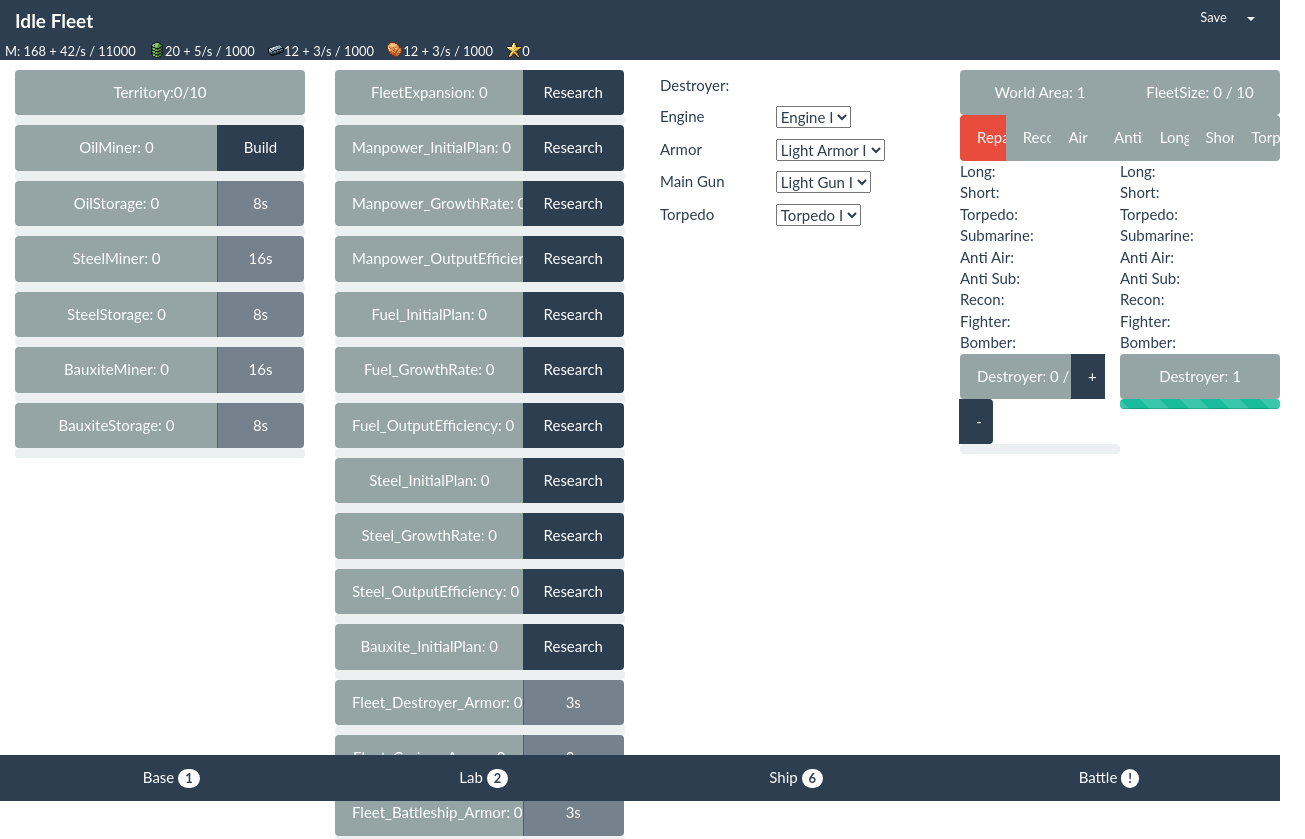
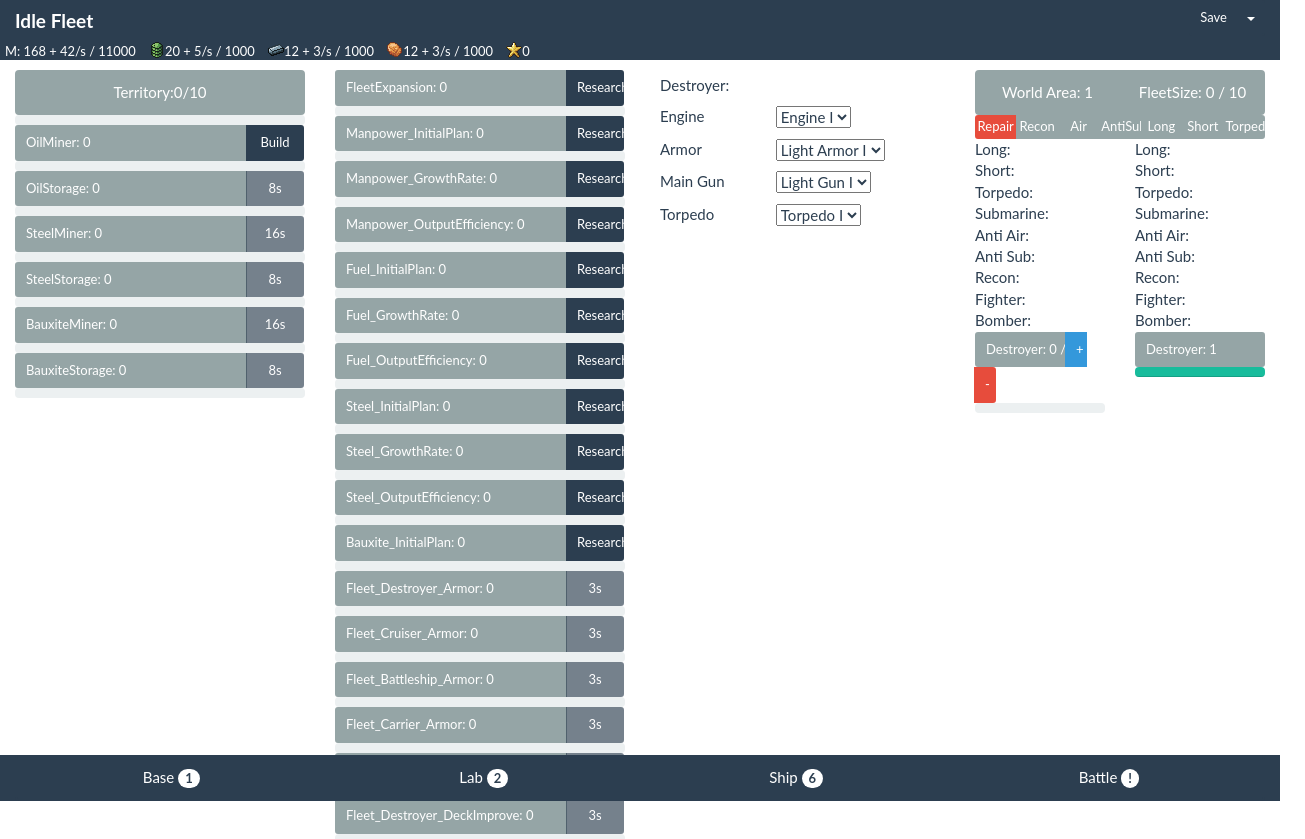
Before and after one commit to x5702/IdleBuilder, a website: page Game.html in a window 1280 px wide. Shown: the top 839 px of the page, 1305 px wide, since content can reach past the window. Drawn offline with Linux system fonts and the light colour scheme.

Commit message:
Adjust layout

```diff
--- a/Game.html
+++ b/Game.html
@@ -162,25 +162,25 @@
 				</div>
 
 				<div class="btn-group btn-group-justified" role="group" aria-label="...">
-					<div class="btn-group" role="group">
+					<div class="btn-group btn-group-xs" role="group">
   					<button class="btn btn-default" type="button" id="Phase0">Repair</button>
 	  			</div>
-	  			<div class="btn-group" role="group">
+	  			<div class="btn-group btn-group-xs" role="group">
 	  				<button class="btn btn-default" type="button" id="Phase1">Recon</button>
 	   			</div>
-	  			<div class="btn-group" role="group">
+	  			<div class="btn-group btn-group-xs" role="group">
 	  				<button class="btn btn-default" type="button" id="Phase2">Air</button>
 	   			</div>
-	  			<div class="btn-group" role="group">
+	  			<div class="btn-group btn-group-xs" role="group">
 	  				<button class="btn btn-default" type="button" id="Phase3">AntiSub</button>
 	  			</div>
-	  			<div class="btn-group" role="group">
+	  			<div class="btn-group btn-group-xs" role="group">
 	  				<button class="btn btn-default" type="button" id="Phase4">Long</button>
 	  			</div>
-	  			<div class="btn-group" role="group">
+	  			<div class="btn-group btn-group-xs" role="group">
 	  				<button class="btn btn-default" type="button" id="Phase5">Short</button>
 	  			</div>
-	  			<div class="btn-group" role="group">
+	  			<div class="btn-group btn-group-xs" role="group">
 	  				<button class="btn btn-default" type="button" id="Phase6">Torpedo</button>
 	  			</div>
 				</div>
--- a/css/layout.css
+++ b/css/layout.css
@@ -35,22 +35,6 @@ div#Footer div.container {
   background-color: #2c3e50;
 }
 
-div#Battle {
-  padding: 0;
-}
-
-div#Battle div.row {
-  margin: 0;
-}
-
-div#Ally {
-  padding: 0;
-}
-
-div#Enemy {
-  padding: 0;
-}
-
 .dropdown-menu a.text-danger:hover{
   background-color: #e74c3c !important;
 }
@@ -59,7 +43,15 @@ div#Enemy {
     margin-bottom: 0;
 }
 
-.progress .progress-bar {
+.btn-group-xs .btn {
+    padding: 0 !important;
+}
+
+.btn-default.info {
+    text-align: left;
+}
+
+.progress .progress-bar .notransition {
     -webkit-transition: none;
     -moz-transition: none;
     -ms-transition: none;
--- a/js/main.js
+++ b/js/main.js
@@ -75,6 +75,24 @@ function OccupiedFleetSize()
 
 function BattlePhaseStep()
 {
+	if (SaveData.Phase == 0)
+	{
+		if (OccupiedFleetSize() <= 0)
+		{
+			return;
+		}
+		for (var ship in StaticData.Ship)
+		{
+			if (SaveData.Ship[ship][0].Num < SaveData.Ship[ship][0].Planned || SaveData.Ship[ship][0].HP < StaticData.Ship[ship][0].HP())
+			{
+				return;
+			}
+		}
+		SaveData.Phase++;
+		RenderPhase();
+	}
+	else
+	{
 		//Check if enemy all destroyed
 		var alldestroyed = true;
 		for (var ship in StaticData.Ship)
@@ -121,6 +139,7 @@ function BattlePhaseStep()
 		}
 		RenderPhase();
 	}
+}
 
 function GetEquipNum(attacker, ship, equip)
 {
@@ -155,12 +174,12 @@ function CalculateShipLoss(damage, side, ship)
 	var saveship = SaveData.Ship[ship][side];
 	saveship.Num -= shiploss;
 	saveship.HP -= extradamage;
-	if (saveship.HP < 0)
+	if (saveship.HP <= 0)
 	{
 		saveship.HP += maxhp;
 		saveship.Num--;
 	}
-	if (saveship.Num < 0)
+	if (saveship.Num <= 0)
 	{
 		saveship.Num = 0;
 		saveship.HP = 0;
@@ -246,59 +265,38 @@ function OnBuildShip(name, n)
 
 function OnProductionPhase()
 {
-	if (OccupiedFleetSize() <= 0)
-	{
-		return;
-	}
-	for (var ship in StaticData.Ship)
-	{
-		if (SaveData.Ship[ship][0].Num < SaveData.Ship[ship][0].Planned || SaveData.Ship[ship][0].HP < StaticData.Ship[ship][0].HP())
-		{
-			return;
-		}
-	}
-	SaveData.Phase++;
-	RenderPhase();
 }
 
 function OnReconPhase()
 {
 	SaveData.Initiative = Formula.TotalRecon(0) >= Formula.TotalRecon(1) ? 0 : 1;
-
-	//Should be no ship loss, skip check
-	SaveData.Phase++;
-	RenderPhase();
 }
 
 function OnAirAttackPhase()
 {
 	SaveData.Initiative = Formula.TotalAirToAirPower(0) >= Formula.TotalAirToAirPower(1) ? 0 : 1;
-
-	BattlePhaseStep();
 }
 
 function OnSubmarineTorpedoPhase()
 {
-	BattlePhaseStep();
+
 }
 
 function OnLongRangeFirePhase()
 {
-	BattlePhaseStep();
+
 }
 
 function OnShortRangeFirePhase()
 {
 	Attack(5, SaveData.Initiative);
 	Attack(5, 1 - SaveData.Initiative);
-	BattlePhaseStep();
 }
 
 function OnTorpedoPhase()
 {
 	Attack(6, SaveData.Initiative);
 	Attack(6, 1 - SaveData.Initiative);
-	BattlePhaseStep();
 }
 
 function OnTick()
@@ -308,6 +306,8 @@ function OnTick()
 	SaveData.Fuel = Math.min(StaticData.FuelMax(), SaveData.Fuel + StaticData.FuelPerSec());
 	SaveData.Steel = Math.min(StaticData.SteelMax(), SaveData.Steel + StaticData.SteelPerSec());
 	SaveData.Bauxite = Math.min(StaticData.BauxiteMax(), SaveData.Bauxite + StaticData.BauxitePerSec());
+
+	BattlePhaseStep();
 
 	//Update Battle Phase
 	switch(SaveData.Phase)
@@ -464,12 +464,12 @@ function OnInit()
 	var buildingTable = $("#Build");
 	for (var building in StaticData.Building)
 	{
-		buildingTable.append("<div class='btn-group btn-block' role='group'>\n" +
-			"  <button type='button' class='btn btn-default' style='width: 70%' id='" + building + "' data-toggle='collapse' data-target='#" + building + "Detail'></button>\n" +
-			"  <button type='button' class='btn btn-primary' style='width: 30%' id='" + building + "Build' onclick=OnBuildBuilding('" + building + "')>Build</button>\n" +
+		buildingTable.append("<div class='btn-group btn-block btn-group-sm' role='group'>\n" +
+			"  <button type='button' class='btn btn-default info' style='width: 80%' id='" + building + "' data-toggle='collapse' data-target='#" + building + "Detail'></button>\n" +
+			"  <button type='button' class='btn btn-primary' style='width: 20%' id='" + building + "Build' onclick=OnBuildBuilding('" + building + "')>Build</button>\n" +
 			"</div>\n" +
 			"<div class='progress progress-striped active'>\n" +
-			"  <div class='progress-bar progress-bar-warning' role='progressbar' style='width: 80%;' id='" + building + "Progress'></div>\n" +
+			"  <div class='progress-bar progress-bar-warning notransition' role='progressbar' style='width: 80%;' id='" + building + "Progress'></div>\n" +
 			"</div>\n" +
 			"<div class='collapse' id='" + building + "Detail'><div class='well'><small>\n" +
 			"	  <u>Detail info here</u>\n" +
@@ -479,12 +479,12 @@ function OnInit()
 	var researchTable = $("#Research");
 	for (var tech in StaticData.Technology)
 	{
-		researchTable.append("<div class='btn-group btn-block' role='group'>\n" +
-			"  <button type='button' class='btn btn-default' style='width: 65%' id='" + tech + "' data-toggle='collapse' data-target='#" + tech + "Detail'></button>\n" +
-			"  <button type='button' class='btn btn-primary' style='width: 35%' id='" + tech + "Research' onclick=OnResearchTech('" + tech + "')>Research</button>\n" +
+		researchTable.append("<div class='btn-group btn-block btn-group-sm' role='group'>\n" +
+			"  <button type='button' class='btn btn-default info' style='width: 80%' id='" + tech + "' data-toggle='collapse' data-target='#" + tech + "Detail'></button>\n" +
+			"  <button type='button' class='btn btn-primary' style='width: 20%' id='" + tech + "Research' onclick=OnResearchTech('" + tech + "')>Research</button>\n" +
 			"</div>\n" +
 			"<div class='progress progress-striped active'>\n" +
-			"  <div class='progress-bar progress-bar-warning' role='progressbar' style='width: 80%;' id='" + tech + "Progress'></div>\n" +
+			"  <div class='progress-bar progress-bar-warning notransition' role='progressbar' style='width: 80%;' id='" + tech + "Progress'></div>\n" +
 			"</div>\n" +
 			"<div class='collapse' id='" + tech + "Detail'><div class='well'><small>\n" +
 			"	  <u>Detail info here</u>\n" +
@@ -497,22 +497,22 @@ function OnInit()
 	var enemyShipTable = $("#Enemy");
 	for (var ship in StaticData.Ship)
 	{
-		allyShipTable.append("<div class='btn-group btn-block' role='group'>\n" +
-			"  <button type='button' class='btn btn-default' style='width: 70%' id='" + ship + "' data-toggle='collapse' data-target='#" + ship + "Detail'></button>\n" +
-			"  <button type='button' class='btn btn-primary' style='width: 15%' id='" + ship + "Research' onclick=OnBuildShip('" + ship + "', 1)>+</button>\n" +
-			"  <button type='button' class='btn btn-primary' style='width: 15%' id='" + ship + "Research' onclick=OnBuildShip('" + ship + "', -1)>-</button>\n" +
+		allyShipTable.append("<div class='btn-group btn-block btn-group-sm' role='group'>\n" +
+			"  <button type='button' class='btn btn-default info' style='width: 70%' id='" + ship + "' data-toggle='collapse' data-target='#" + ship + "Detail'></button>\n" +
+			"  <button type='button' class='btn btn-info' style='width: 15%' onclick=OnBuildShip('" + ship + "',1)>+</button>\n" +
+			"  <button type='button' class='btn btn-danger' style='width: 15%' onclick=OnBuildShip('" + ship + "',-1)>-</button>\n" +
 			"</div>\n" +
-			"<div class='progress progress-striped active'>\n" +
-			"  <div class='progress-bar progress-bar-success' role='progressbar' style='width: 80%;' id='" + ship + "HP'></div>\n" +
+			"<div class='progress'>\n" +
+			"  <div class='progress-bar progress-bar-success notransition' role='progressbar' style='width: 80%;' id='" + ship + "HP'></div>\n" +
 			"</div>\n" +
 			"<div class='collapse' id='" + ship + "Detail'><div class='well'><small>\n" +
 			"	  <u>Detail info here</u>\n" +
 			"	</small></div></div>\n");
 
-		enemyShipTable.append("<div class='btn-group btn-block' role='group'>\n" +
-			"  <button type='button' class='btn btn-default' style='width: 100%' id='Enemy" + ship + "' data-toggle='collapse' data-target='#Enemy" + ship + "Detail'></button>\n" +
+		enemyShipTable.append("<div class='btn-group btn-block btn-group-sm' role='group'>\n" +
+			"  <button type='button' class='btn btn-default info' style='width: 100%' id='Enemy" + ship + "' data-toggle='collapse' data-target='#Enemy" + ship + "Detail'></button>\n" +
 			"</div>\n" +
-			"<div class='progress progress-striped active'>\n" +
+			"<div class='progress'>\n" +
 			"  <div class='progress-bar progress-bar-success' role='progressbar' style='width: 80%;' id='Enemy" + ship + "HP'></div>\n" +
 			"</div>\n" +
 			"<div class='collapse' id='Enemy" + ship + "Detail'><div class='well'><small>\n" +
```
Lines whose indentation alone changed are shown as unchanged.
